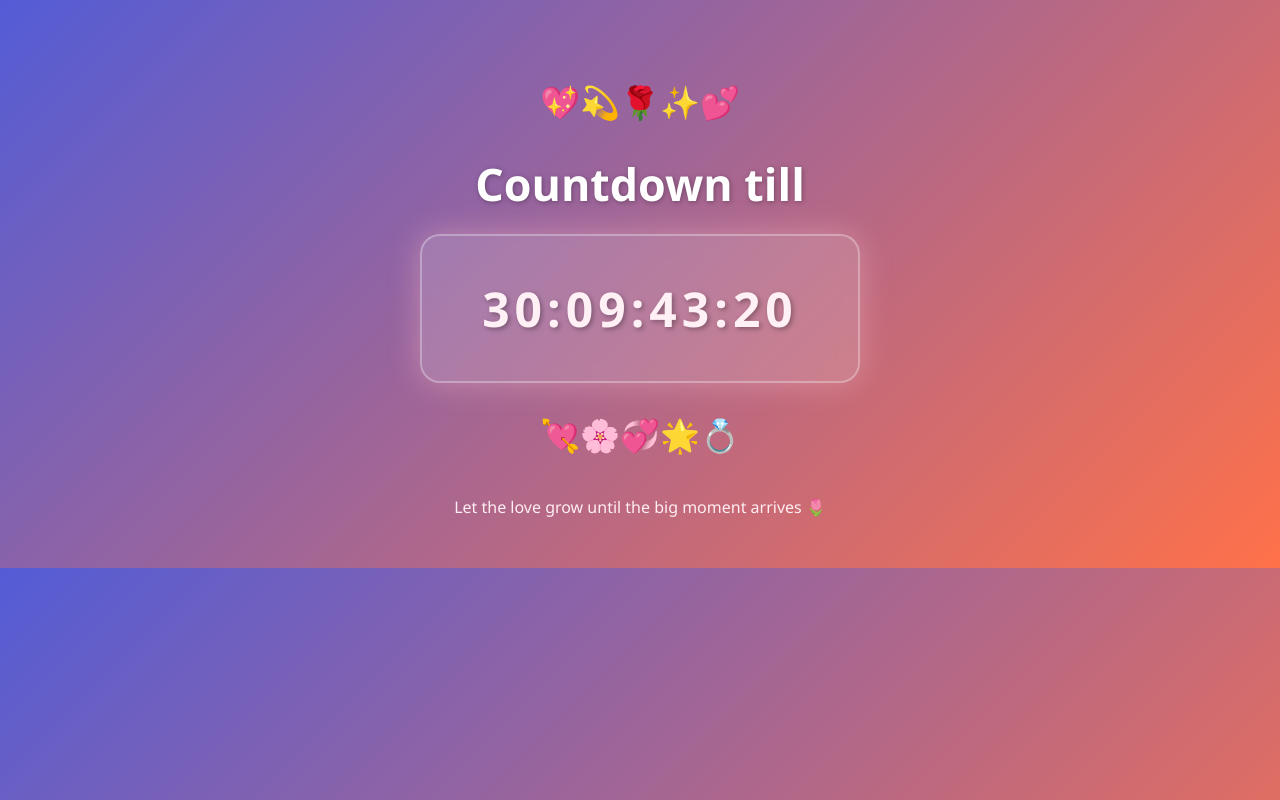
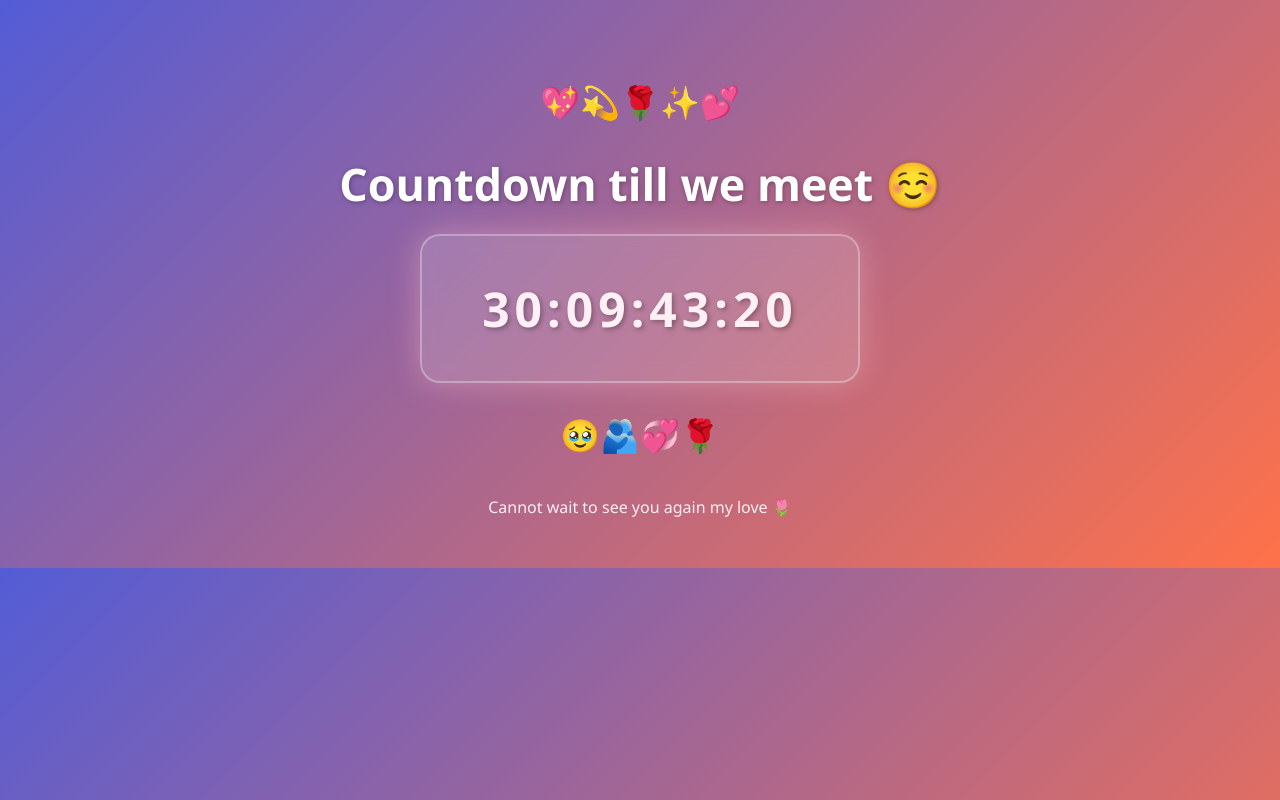
Before and after one commit to Blink196/countdown_luv, a plain HTML site: page index.html in a window 1280 px wide. Drawn offline with Linux system fonts and the light colour scheme.

Commit message:
Add files via upload

```diff
--- a/index.html
+++ b/index.html
@@ -68,16 +68,16 @@
 <body>
 
   <div class="decorations">💖💫🌹✨💕</div>
-  <h1>Countdown till </h1>
+  <h1>Countdown till we meet ☺️ </h1>
 
   <div class="countdown-container">
     <div class="countdown" id="countdown">Loading...</div>
   </div>
 
-  <div class="decorations">💘🌸💞🌟💍</div>
+  <div class="decorations">🥹🫂💞🌹</div>
 
   <footer>
-    Let the love grow until the big moment arrives 🌷
+    Cannot wait to see you again my love 🌷
   </footer>
 
   <script>
```
